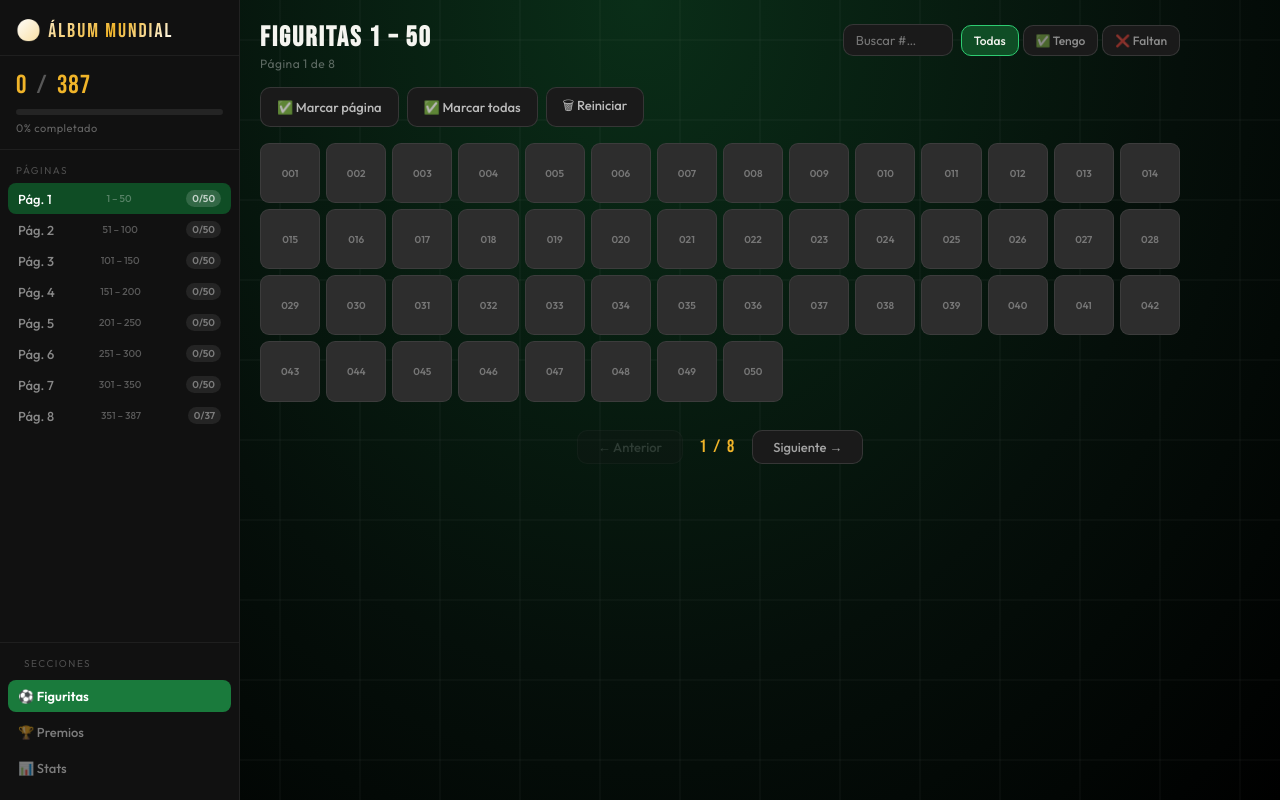
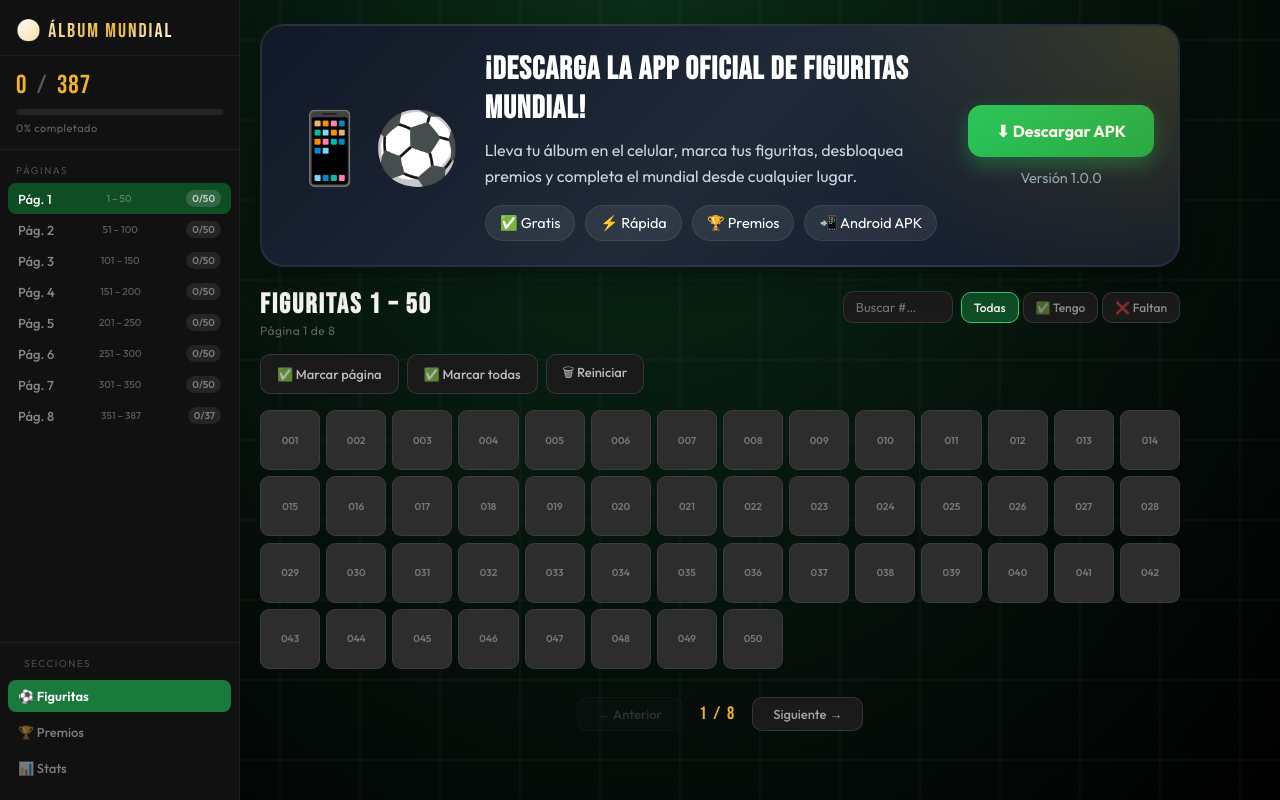
Before and after one commit to cris1619/figuiritas, a plain HTML site: page index.html in a window 1280 px wide. Drawn offline with nearby package versions, Linux system fonts and the light colour scheme.

Commit message:
banner de apk

```diff
--- a/index.html
+++ b/index.html
@@ -71,6 +71,38 @@
         <button class="menu-btn" id="btnMenuOpen">☰</button>
         <div class="topbar-title">⚽ Álbum Mundial</div>
         <div class="topbar-pct" id="topbarPct">0%</div>
+      </div>
+
+      <!-- BANNER DESCARGA APK -->
+      <div class="apk-banner">
+        <div class="apk-content">
+          <div class="apk-icon">📱⚽</div>
+
+          <div class="apk-info">
+            <h2>¡Descarga la App Oficial de Figuritas Mundial!</h2>
+            <p>
+              Lleva tu álbum en el celular, marca tus figuritas, desbloquea premios
+              y completa el mundial desde cualquier lugar.
+            </p>
+
+            <div class="apk-features">
+              <span>✅ Gratis</span>
+              <span>⚡ Rápida</span>
+              <span>🏆 Premios</span>
+              <span>📲 Android APK</span>
+            </div>
+          </div>
+
+          <div class="apk-actions">
+            <a href="assets/apk/figuritas.apk"
+              class="apk-btn"
+              download="Figuritas-Mundial.apk">
+              ⬇ Descargar APK
+            </a>
+
+            <span class="apk-version">Versión 1.0.0</span>
+          </div>
+        </div>
       </div>
 
       <!-- SECCIÓN: FIGURITAS -->
--- a/styles.css
+++ b/styles.css
@@ -45,6 +45,126 @@ body::before {
     radial-gradient(ellipse at 50% 0%, #0a2e18 0%, #050f0a 60%, #000 100%);
   z-index: 0;
   pointer-events: none;
+}
+
+/* ===== APK BANNER ===== */
+
+.apk-banner{
+  width: 100%;
+  margin-bottom: 24px;
+  padding: 24px;
+  border-radius: 24px;
+  background: linear-gradient(135deg,#111827,#1f2937,#0f172a);
+  border: 2px solid rgba(255,255,255,.08);
+  box-shadow: 0 10px 30px rgba(0,0,0,.35);
+  overflow: hidden;
+  position: relative;
+}
+
+.apk-banner::before{
+  content:"";
+  position:absolute;
+  inset:0;
+  background:
+    radial-gradient(circle at top right,
+    rgba(255,215,0,.15),
+    transparent 35%);
+  pointer-events:none;
+}
+
+.apk-content{
+  display:flex;
+  align-items:center;
+  justify-content:space-between;
+  gap:24px;
+  flex-wrap:wrap;
+}
+
+.apk-icon{
+  font-size:70px;
+  flex-shrink:0;
+}
+
+.apk-info{
+  flex:1;
+  min-width:260px;
+}
+
+.apk-info h2{
+  color:#fff;
+  font-size:2rem;
+  margin-bottom:10px;
+  font-family:'Bebas Neue',sans-serif;
+  letter-spacing:1px;
+}
+
+.apk-info p{
+  color:#cbd5e1;
+  line-height:1.6;
+  margin-bottom:16px;
+}
+
+.apk-features{
+  display:flex;
+  flex-wrap:wrap;
+  gap:10px;
+}
+
+.apk-features span{
+  background:rgba(255,255,255,.08);
+  border:1px solid rgba(255,255,255,.08);
+  padding:8px 14px;
+  border-radius:999px;
+  color:#fff;
+  font-size:.9rem;
+}
+
+.apk-actions{
+  display:flex;
+  flex-direction:column;
+  align-items:center;
+  gap:12px;
+}
+
+.apk-btn{
+  background:linear-gradient(135deg,#22c55e,#16a34a);
+  color:#fff;
+  text-decoration:none;
+  padding:16px 28px;
+  border-radius:14px;
+  font-weight:700;
+  font-size:1rem;
+  transition:.25s;
+  box-shadow:0 8px 20px rgba(34,197,94,.35);
+}
+
+.apk-btn:hover{
+  transform:translateY(-3px) scale(1.03);
+  box-shadow:0 12px 24px rgba(34,197,94,.45);
+}
+
+.apk-version{
+  color:#94a3b8;
+  font-size:.9rem;
+}
+
+/* RESPONSIVE */
+@media(max-width:768px){
+
+  .apk-content{
+    text-align:center;
+    justify-content:center;
+  }
+
+  .apk-actions{
+    width:100%;
+  }
+
+  .apk-btn{
+    width:100%;
+    text-align:center;
+  }
+
 }
 
 body::after {
```
Also changed, not shown: 1 other file.
